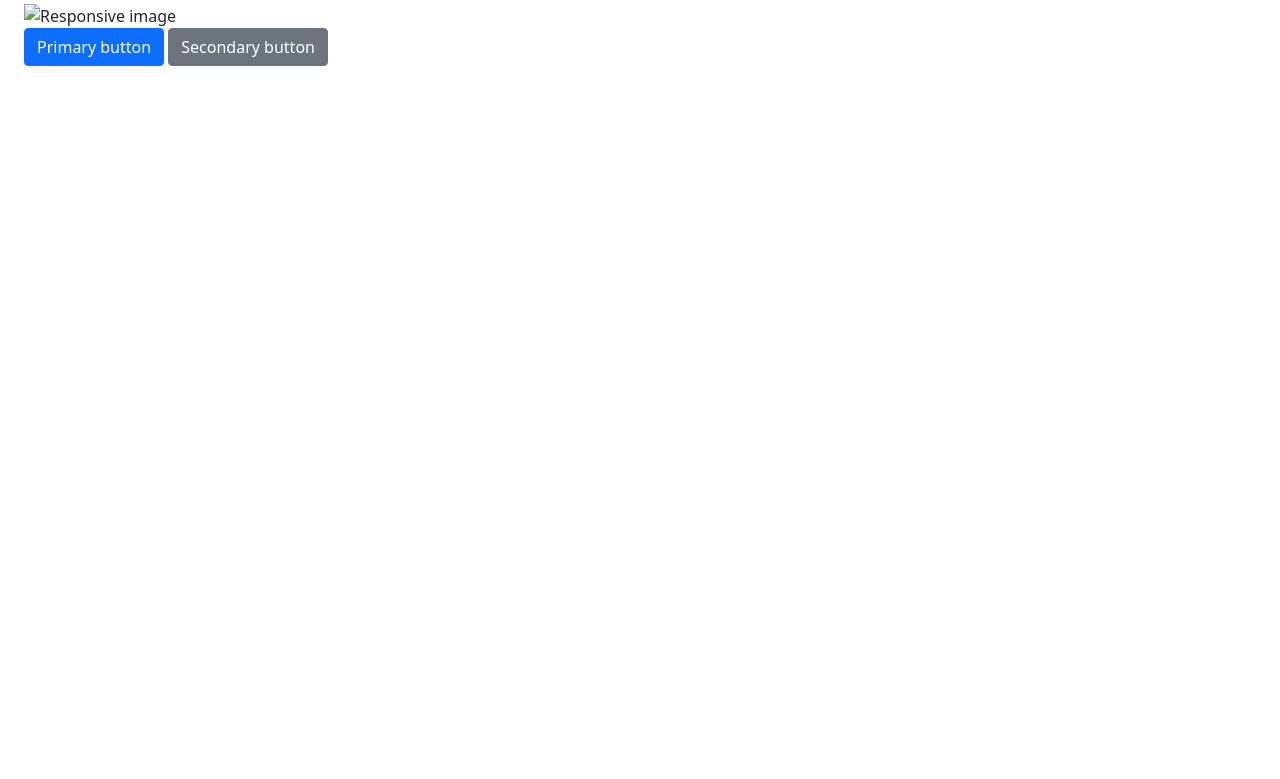
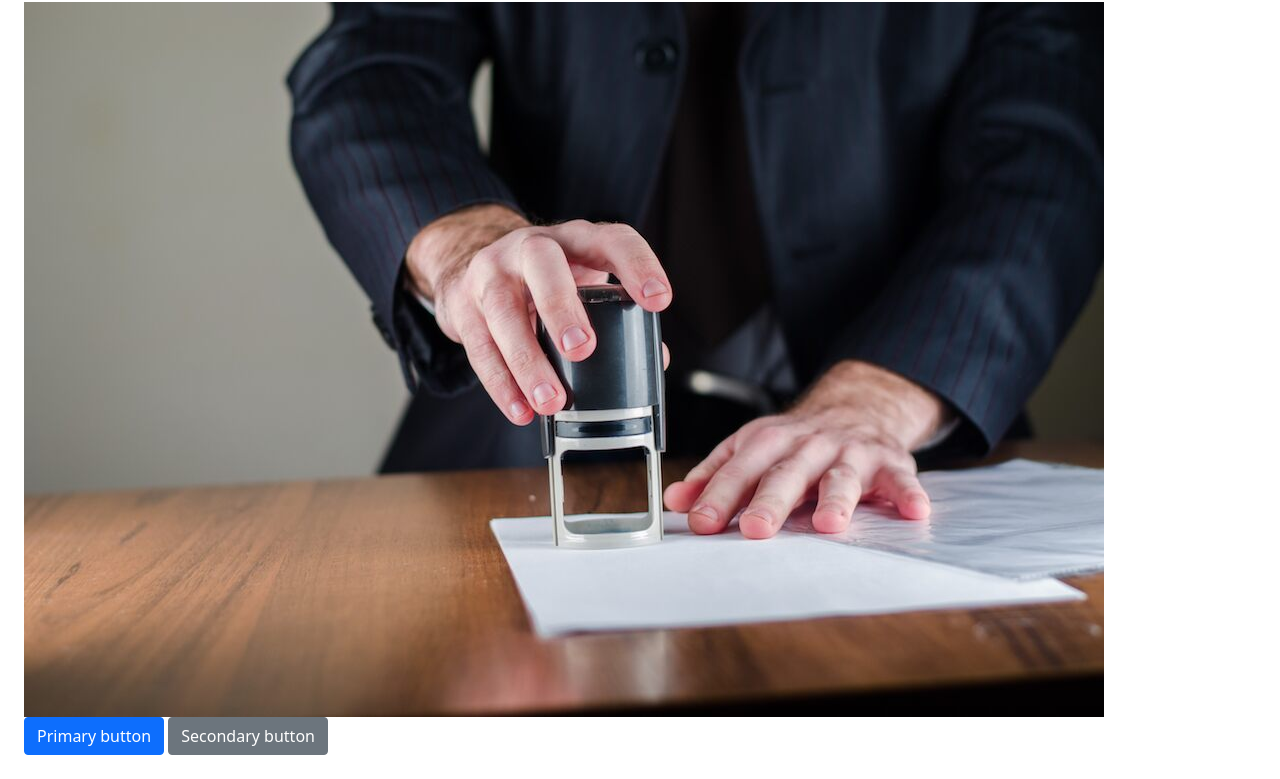
Before and after one commit to shawnelldh/Notary-site, a website built with webpack: page src/index.html in a window 1280 px wide. Shown: the part 62-841 px from the top of the page. Before the commit the page ends 800 px from the top, so only its background shows below. Built offline with nearby package versions, Linux system fonts and the light colour scheme; files whose address does not match are found by name; a web font is replaced by a local one.

Commit message:
1 file modified

```diff
--- a/src/index.html
+++ b/src/index.html
@@ -16,7 +16,7 @@
     </div>
 
     <div>
-    <img src="..." class="img-fluid" alt="Responsive image">
+    <img src="notary.jpg" class="img-fluid" alt="Responsive image">
     </div>
 
 
```
